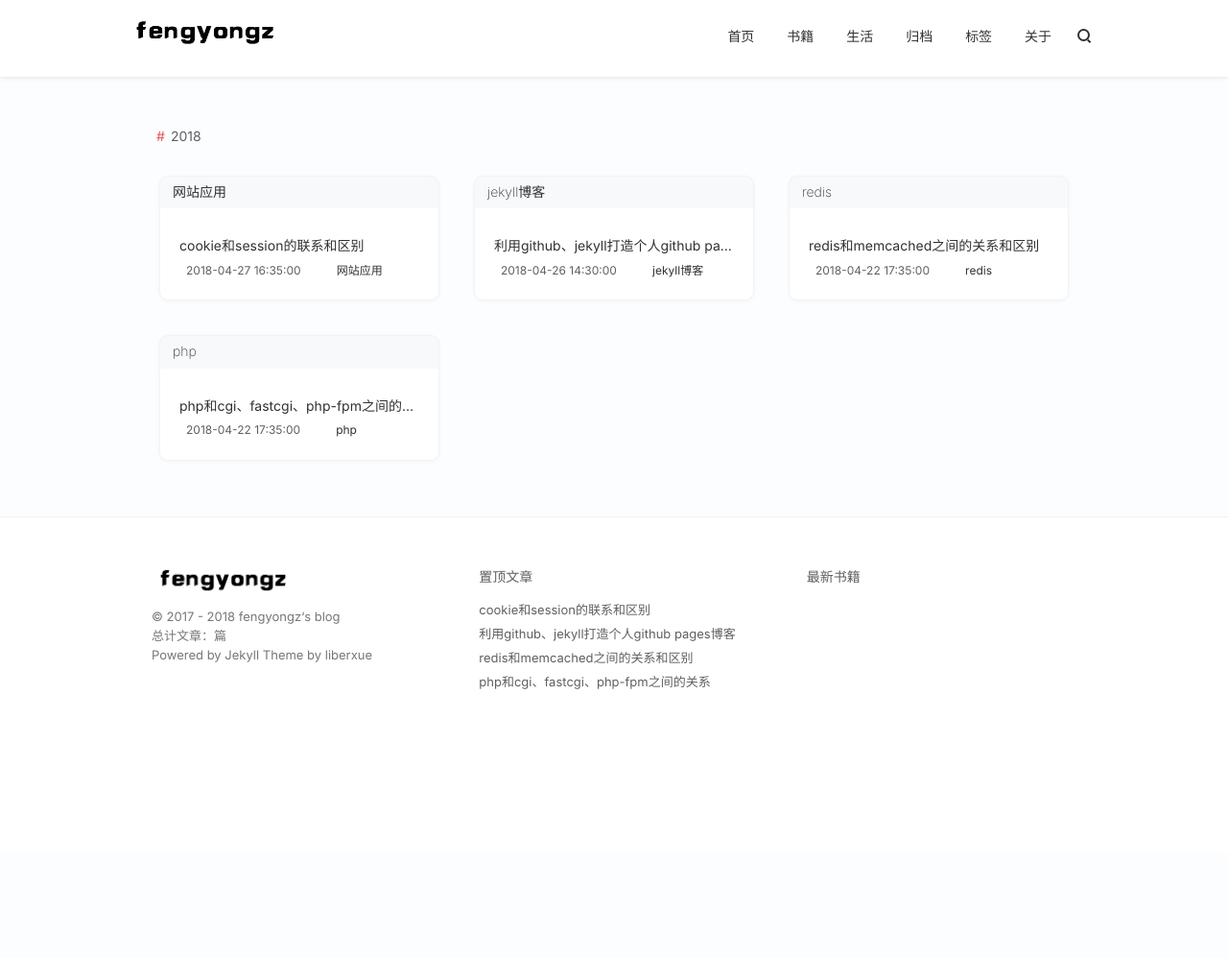
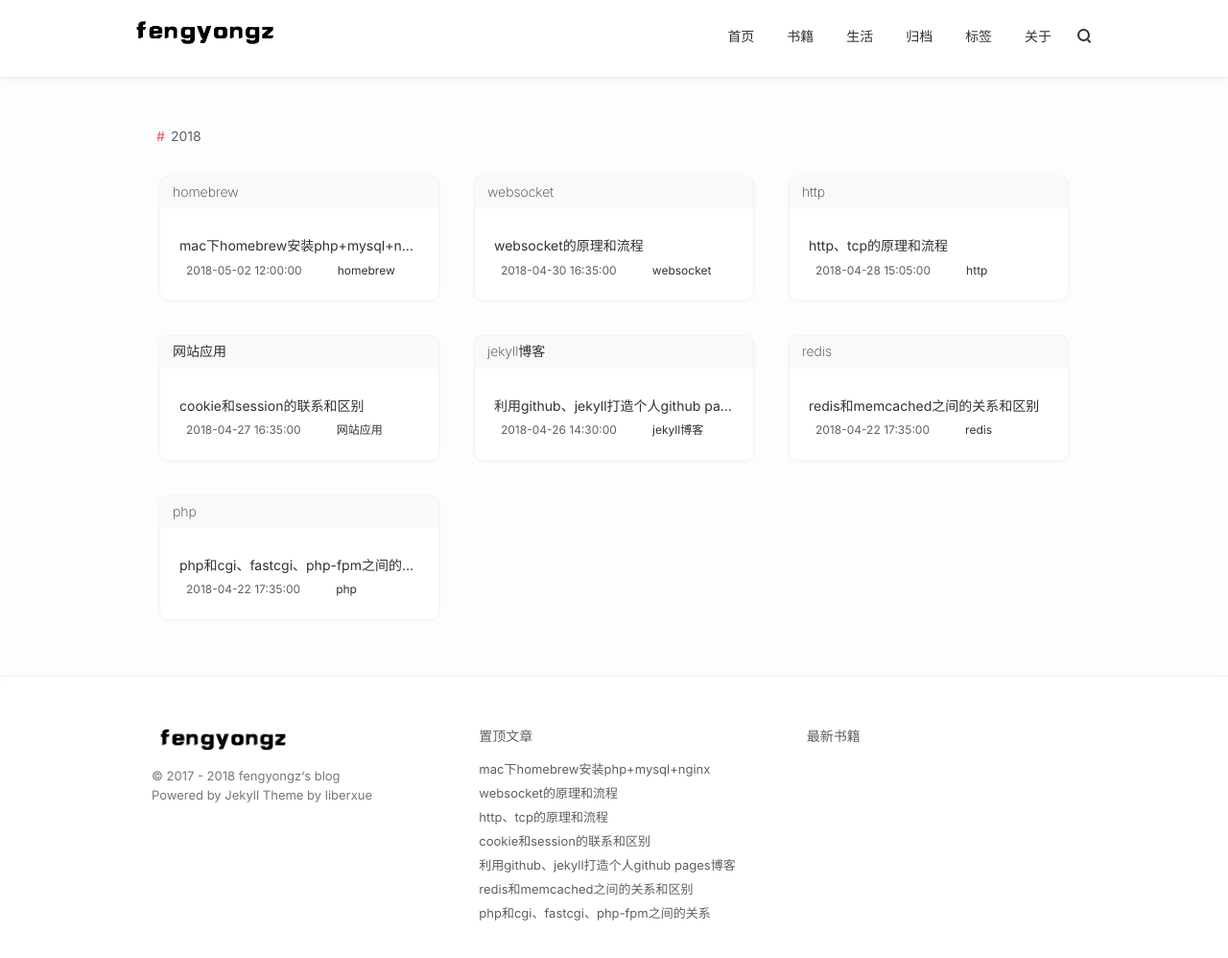
Before and after one commit to fengyongz/fengyongz.github.io, a Jekyll site: the page built from archives/index.html, in a window 1280 px wide and 1055 px high. Shown: the top 998 px of the window at 96% size. Built offline with Jekyll 4.4.1, drawn with Linux system fonts in a browser that asks for light colours; nearby versions of some CDN libraries; comment, search, counter and statistics services are not loaded; some of the changed lines change nothing that is shown.

Commit message:
发布文章

```diff
--- a/_includes/foot.html
+++ b/_includes/foot.html
@@ -19,7 +19,9 @@
                          <img src="{{ site.url }}/style/images/logo.png"   title="访问 LiberXue_blog" data-hover="LiberXue_blog" alt="LiberXue_blog" /> </a>
                     <div class="info-text">
                         <p>&copy; 2017 - 2018 fengyongz‘s blog</p>
+                        {% if paginator %}
                         <p>总计文章：{{paginator.total_posts}}篇</p>
+                        {% endif %}
                         <p>Powered by <a href="http://jekyllcn.com/" title="Jekyll" data-hover="Jekyll" target="_blank" rel="nofollow">Jekyll</a> Theme by <a href="http://www.liberxue.com/2017/08/03/Jekyllthemes.html" title="访问 Jekyll liberxue主题"  data-hover="Jekyll liberxue"target="_blank"> liberxue</p>
                     </div>
                 </div>
--- /dev/null
+++ b/_posts/homebrew/2017-03-07-homebrewi-nstall-phpmysqlnginx.md
@@ -0,0 +1,81 @@
+---
+layout: blog
+istop: true
+title: "mac下homebrew安装php+mysql+nginx"
+keywords: "php|cgi|fastcgi|php-fpm"
+background-image: /style/images/BlankPortrait_20180502.png
+date:  2018-05-02 12:00
+category: homebrew
+tags:
+- php
+- homebrew
+- mysql
+- nginx
+- mac
+---
+
+# 目的
+
+记录下mac 10.13 homebrew下安装http服务器(nginx+php+mysql)的步骤和流程。
+
+# 流程图
+
+先看下流程图。
+[![流程图]({{site.url}}/style/images/BlankPortrait_20180502.png)]({{site.url}}/style/images/BlankPortrait_20180502.png)
+
+# 流程讲解
+
+### 前提条件
+
+- mac os 10.13.4 high sierra
+- 安装homebrew
+
+### brew安装php5.6
+
+brew新版已经把php移到homebrew-core包里，所以不需要再tap别的php源。
+
+	brew install php56
+	brew service start|stop|restart php@5.6
+
+
+利用brew自身的命令来进行服务的部署，service本身就是自启动的守护进程方法。
+
+#### pecl安装php扩展
+
+新版brew把php加入core核心包，同时也把php的扩展移除了，也就是不能再用brew安装php的扩展包。
+
+但是新版brew已经把php安装扩展的官方程序pecl默认安装在php的bin包里，因此：
+
+`/usr/local/opt/php@5.6/bin/pecl info redis`
+
+通过info来查看pecl是否有这个扩展包的信息，或者通过pecl官网来查找也一样。
+
+pecl默认安装的是扩展包的最新版本，可以自己指定扩展包版本(pecl官网查看)
+
+`/usr/local/opt/php@5.6/bin/pecl install memcached-2.2.0`
+
+安装memcached时候提示一些依赖错误，则需要用brew一一解决：
+
+	brew install libmemcached
+	brew install pkg-config
+
+
+### brew安装mysql
+
+`brew install mysql`
+
+### brew安装nginx
+
+`brew install nginx`
+
+
+## 参考资料
+- [【2018-04-10macOS High Sierra 10.13 搭建 PHP 开发环境】](https://www.jianshu.com/p/e58e8f52da13)
+- [【Mac下用Homebrew安装配置nginx+php+mysql（最新实践版）】](https://www.jianshu.com/p/2ba7820883ba)
+- [【在Mac上安装pecl 】](https://www.jianshu.com/p/598c0fd84719)
+- [【用 PEAR 编译共享 PECL 扩展库 】](http://php.net/manual/zh/install.pecl.pear.php)
+- [【php pear / pecl 扩展工具的安装和使用】](https://my.oschina.net/sallency/blog/693150)
+- [【Mac PHP使用 pecl 安装扩展】](http://www.cleey.com/blog/single/id/817.html)
+- [【Mac 下 Nginx、PHP、MySQL 和 PHP-fpm 的安装和配置】](https://segmentfault.com/a/1190000005090828)
+- [【安装php扩展imagick】](https://blog.zmis.me/detail_957)
+- [【PHP7 下安装 memcache 和 memcached 扩展】](http://www.lnmp.cn/install-memcache-and-memcached-extends-under-php7.html)
--- /dev/null
+++ b/_posts/http/2018-04-28-httpandtcp.md
@@ -0,0 +1,57 @@
+---
+layout: blog
+istop: true
+title: "http、tcp的原理和流程"
+keywords: "http|tcp"
+background-image: /style/images/BlankPortrait_20180428.png
+date:  2018-04-28 15:05
+category: http
+tags:
+- http
+- tcp
+---
+
+# 目的
+
+了解http请求的经过，梳理http协议，tcp/ip协议等联系和流程。
+
+# 流程图
+
+先看下流程图，了解具体步骤。
+[![流程图]({{site.url}}/style/images/BlankPortrait_20180428.png)]({{site.url}}/style/images/BlankPortrait_20180428.png)
+
+# 流程讲解
+
+### 客户端发送http请求
+
+浏览器输入网址，按下enter键后，首先会先经过dns解析域名转化ip。
+
+然后经过tcp的3次握手建立起http连接。
+
+再发起http请求。
+
+### http服务器接收请求后，通过tcp传输数据，完毕后发起http响应
+
+http服务器接收到http请求后，首先发送tcp确认包。
+
+然后切割数据包，经过tcp传输数据包，每个数据包被客户端接收后，都会返回一个tcp确认包，直至数据传输完毕后。
+
+tcp数据传输完毕后，http服务器再发起一个http响应，通知客户端响应状态等。
+
+### http1.1 keep-alive特性能够一次http连接处理多个请求
+
+第一个http请求和相应后，浏览器解析文件会继续发起新的http请求，这个时候tcp建立的http连接仍然存在。
+
+等所有处理完后，客户端和服务器之间通过4次分手来断开连接。
+
+
+### 参考资料
+- [【一次完整的 HTTP 请求与响应涉及了哪些知识？】](https://juejin.im/entry/58ce00c5ac502e00589b4bde)
+- [【关于HTTP协议，一篇就够了】](https://www.jianshu.com/p/80e25cb1d81a)
+- [【一次完整的HTTP事务是怎样一个过程？】](https://www.linux178.com/web/httprequest.html)
+- [【HTTP请求过程-域名解析和TCP三次握手建立链接】](https://www.cnblogs.com/caijh/p/7698819.html)
+- [【HTTP请求过程】](http://www.cnblogs.com/caijh/p/7661402.html)
+- [【通俗大白话来理解TCP协议的三次握手和四次分手】](https://github.com/jawil/blog/issues/14)
+- [【一次完整的HTTP请求与响应涉及了哪些知识？】](https://www.jianshu.com/p/c1d6a294d3c0)
+- [【访问Web，tcp传输全过程（三次握手、请求、数据传输、四次挥手）】](https://blog.csdn.net/sinat_21455985/article/details/53508115)
+- [【基于TCp的数据包传输过程】](https://blog.csdn.net/suiyuan19840208/article/details/22062657)
--- /dev/null
+++ b/_posts/websocket/2018-04-30-websocket.md
@@ -0,0 +1,47 @@
+---
+layout: blog
+istop: true
+title: "websocket的原理和流程"
+keywords: "websocket"
+background-image: /style/images/BlankPortrait_20180430.png
+date:  2018-04-30 16:35
+category: websocket
+tags:
+- websocket
+- php
+- http
+---
+
+# 目的
+
+了解websocket的原理和流程，进一步理解http，tcp之间的关系。
+
+# 流程图
+
+先看下流程图，了解具体步骤。
+[![流程图]({{site.url}}/style/images/BlankPortrait_20180430.png)]({{site.url}}/style/images/BlankPortrait_20180430.png)
+
+# 流程讲解
+
+### 客户端发送ws请求
+
+ws请求头部带有upgrade字段和升级密钥sec-websocket-key字段。
+
+### ws服务器自动接收并创建socket连接
+
+websocket进程服务器事先已经启动好，监听接口和等待连接。
+
+当接收到请求连接时，自动创建新的socket连接，解析出sec-websocket-key值，然后通过算法升级密钥，再拼接升级头部返回ws响应。
+
+自此，该客户端和ws服务器之间就建立好了一个socket通道连接，两者直接通过tcp进行数据传输，不需要重新再发起请求。
+
+### 参考资料
+- [【PHP的Socket编程】](https://www.jianshu.com/p/f671d3895d13)
+- [【细说websocket - php篇】](http://www.cnblogs.com/hustskyking/p/websocket-with-php.html)
+- [【网页实时聊天之PHP实现websocket】](http://www.cnblogs.com/zhenbianshu/p/6111257.html)
+- [【Websocket协议之php实现】](https://www.cnblogs.com/oshyn/p/3593223.html)
+- [【微信小程序入门六: WebSocket应用】](https://blog.csdn.net/lecepin/article/details/54632749)
+- [【WebSocket的简单介绍及应用】](https://segmentfault.com/a/1190000004649040)
+- [【WebSocket协议：5分钟从入门到精通】](https://www.cnblogs.com/chyingp/p/websocket-deep-in.html)
+- [【WebSocket 教程】](http://www.ruanyifeng.com/blog/2017/05/websocket.html)
+- [【Websocket原理及使用场景】](https://www.36nu.com/post/171)
```
Also changed, not shown: style/images/BlankPortrait_20180428.png (added), style/images/BlankPortrait_20180430.png (added), style/images/BlankPortrait_20180502.png (added).
